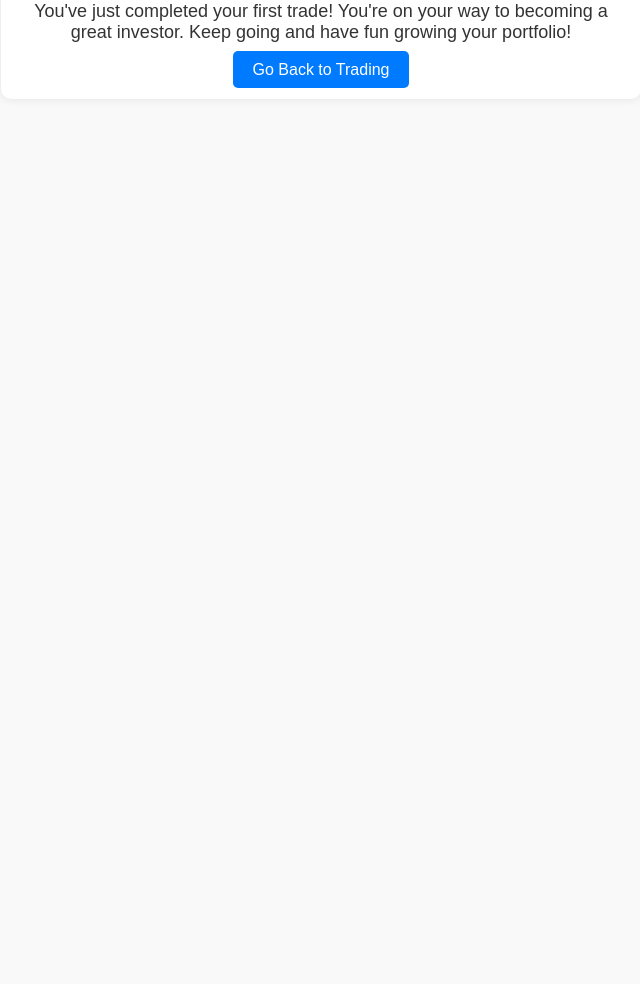
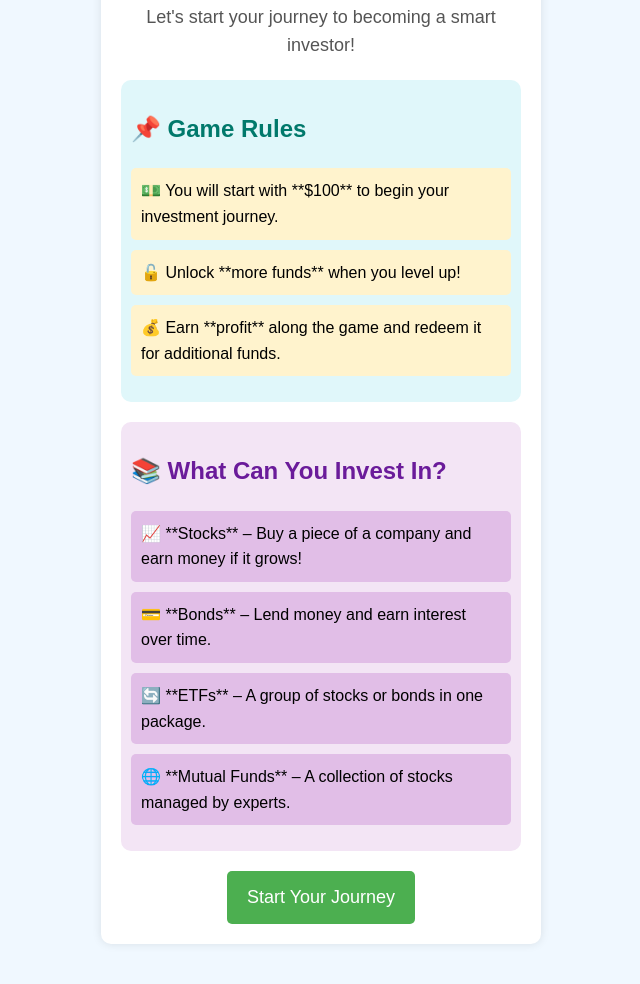
Before and after one commit to cynthiahui/newtest, a website: page index.html in a window 1280 px wide. Shown: the part 228-1212 px from the top of the page, without its empty margins (319-959 px from the left). Before the commit the page ends 800 px from the top, so only its background shows below. Drawn offline with Linux system fonts and the light colour scheme.

Commit message:
Update index.html

```diff
--- a/index.html
+++ b/index.html
@@ -3,56 +3,131 @@
 <head>
     <meta charset="UTF-8">
     <meta name="viewport" content="width=device-width, initial-scale=1.0">
-    <title>Congratulations!</title>
+    <title>Welcome to Your Investment Journey!</title>
     <style>
         body {
-            font-family: Arial, sans-serif;
+            font-family: 'Arial', sans-serif;
             text-align: center;
-            background-color: #f9f9f9;
+            background-color: #f0f8ff;
             margin: 0;
             padding: 0;
+            line-height: 1.6;
         }
+
         .container {
-            max-width: 600px;
-            margin: auto;
-            background: white;
+            max-width: 400px;
+            margin: 40px auto;
             padding: 20px;
+            background: #ffffff;
             border-radius: 10px;
-            box-shadow: 0px 0px 10px rgba(0, 0, 0, 0.1);
-            margin-top: 50px;
+            box-shadow: 0 0 10px rgba(0, 0, 0, 0.1);
         }
+
         h1 {
-            color: #28a745;
+            color: #ff9800;
+            margin-bottom: 10px;
         }
-        p {
+
+        .message {
             font-size: 18px;
-            color: #333;
+            color: #555;
+            margin-bottom: 20px;
         }
-        .celebrate {
-            font-size: 50px;
+
+        .rules {
+            text-align: left;
             margin: 20px 0;
+            padding: 10px;
+            background: #e0f7fa;
+            border-radius: 10px;
         }
-        .button {
-            background-color: #007bff;
+
+        .rules h2 {
+            color: #00796b;
+        }
+
+        .rules ul {
+            list-style-type: none;
+            padding: 0;
+        }
+
+        .rules ul li {
+            margin: 10px 0;
+            padding: 10px;
+            background: #fff3cd;
+            border-radius: 5px;
+        }
+
+        .investment-products {
+            text-align: left;
+            margin-top: 20px;
+            padding: 10px;
+            background: #f3e5f5;
+            border-radius: 10px;
+        }
+
+        .investment-products h2 {
+            color: #6a1b9a;
+        }
+
+        .investment-products ul {
+            list-style-type: none;
+            padding: 0;
+        }
+
+        .investment-products ul li {
+            margin: 10px 0;
+            padding: 10px;
+            background: #e1bee7;
+            border-radius: 5px;
+        }
+
+        .start-btn {
+            display: inline-block;
+            background-color: #4caf50;
             color: white;
-            padding: 10px 20px;
-            border: none;
+            padding: 12px 20px;
             border-radius: 5px;
-            font-size: 16px;
-            cursor: pointer;
             text-decoration: none;
+            font-size: 18px;
+            transition: 0.3s;
+            margin-top: 20px;
         }
-        .button:hover {
-            background-color: #0056b3;
+
+        .start-btn:hover {
+            background-color: #45a049;
         }
     </style>
 </head>
 <body>
-    <div class="container">
-        <h1>🎉 Congratulations! 🎉</h1>
-        <p class="celebrate">🏆</p>
-        <p>You've just completed your first trade! You're on your way to becoming a great investor. Keep going and have fun growing your portfolio!</p>
-        <a href="index.html" class="button">Go Back to Trading</a>
+
+<div class="container">
+    <h1>🚀 Welcome to Your Investment Journey!</h1>
+    <p class="message">
+        Ready to learn how to make your money grow? Let's start your journey to becoming a smart investor!
+    </p>
+
+    <div class="rules">
+        <h2>📌 Game Rules</h2>
+        <ul>
+            <li>💵 You will start with **$100** to begin your investment journey.</li>
+            <li>🔓 Unlock **more funds** when you level up!</li>
+            <li>💰 Earn **profit** along the game and redeem it for additional funds.</li>
+        </ul>
     </div>
+
+    <div class="investment-products">
+        <h2>📚 What Can You Invest In?</h2>
+        <ul>
+            <li>📈 **Stocks** – Buy a piece of a company and earn money if it grows!</li>
+            <li>💳 **Bonds** – Lend money and earn interest over time.</li>
+            <li>🔄 **ETFs** – A group of stocks or bonds in one package.</li>
+            <li>🌐 **Mutual Funds** – A collection of stocks managed by experts.</li>
+        </ul>
+    </div>
+
+    <a href="achievements.html" class="start-btn">Start Your Journey</a>
+</div>
+
 </body>
 </html>
```
